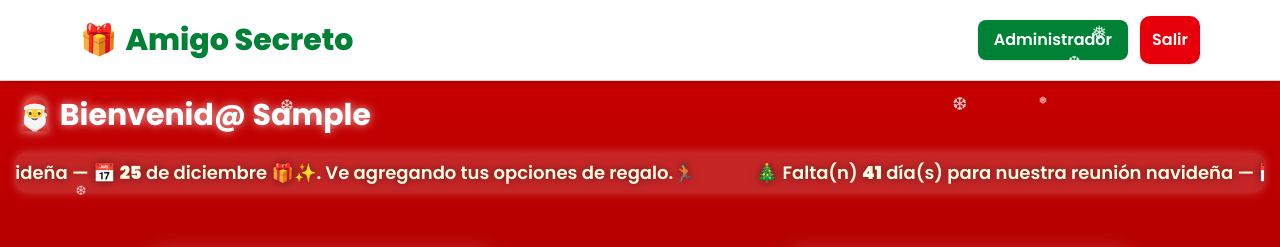
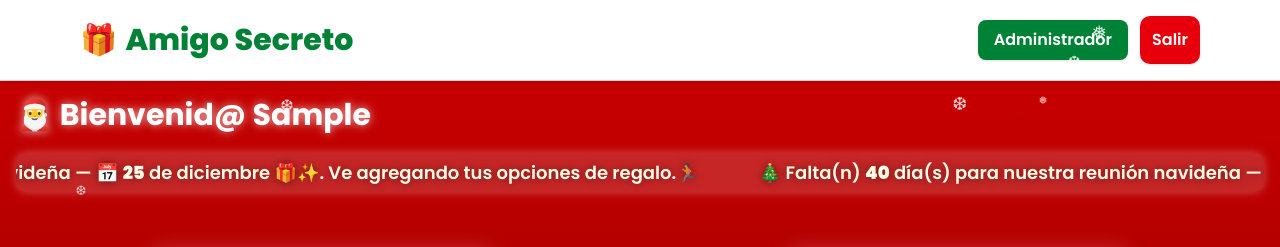
Before and after one commit to ijespinozal/amigo-secreto, a React (Vite) app in the folder frontend/: page /user/home in a window 1280 px wide. Shown: the top 247 px of the page. Built offline with nearby package versions, Linux system fonts and the light colour scheme; no server answers; sample sign-in values are in the browser's storage.

Commit message:
Se reduce 1 dia la fecha

```diff
--- a/frontend/src/pages/User/UserDashboard.jsx
+++ b/frontend/src/pages/User/UserDashboard.jsx
@@ -54,7 +54,7 @@ export default function UserDashboard() {
     const diff = eventDate - today;
     const days = Math.ceil(diff / (1000 * 60 * 60 * 24));
 
-    setDaysLeft(days + 1);
+    setDaysLeft(days);
     setDaysCalendar(calendayDay)
   }, [eventId]);
 
```
